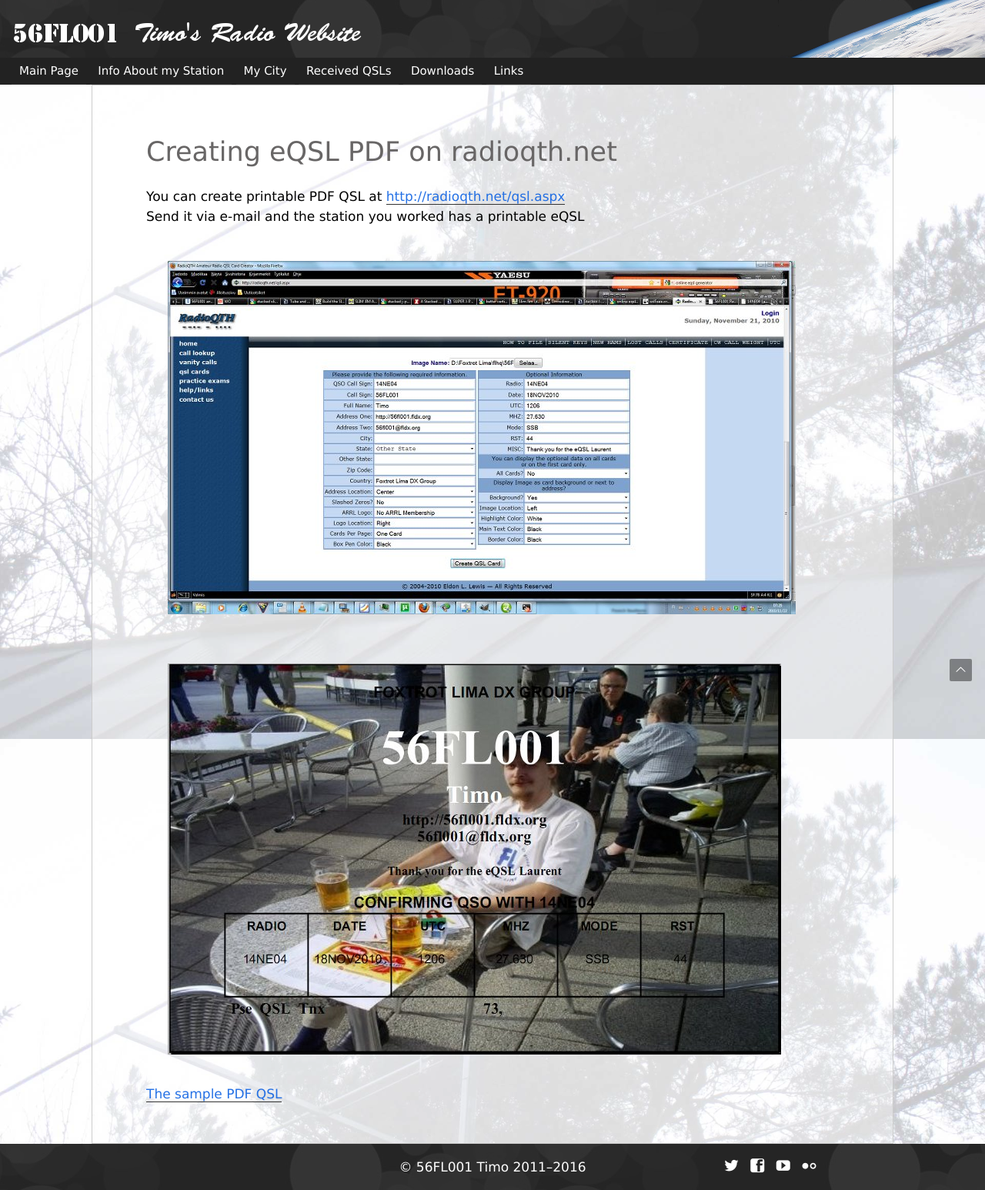
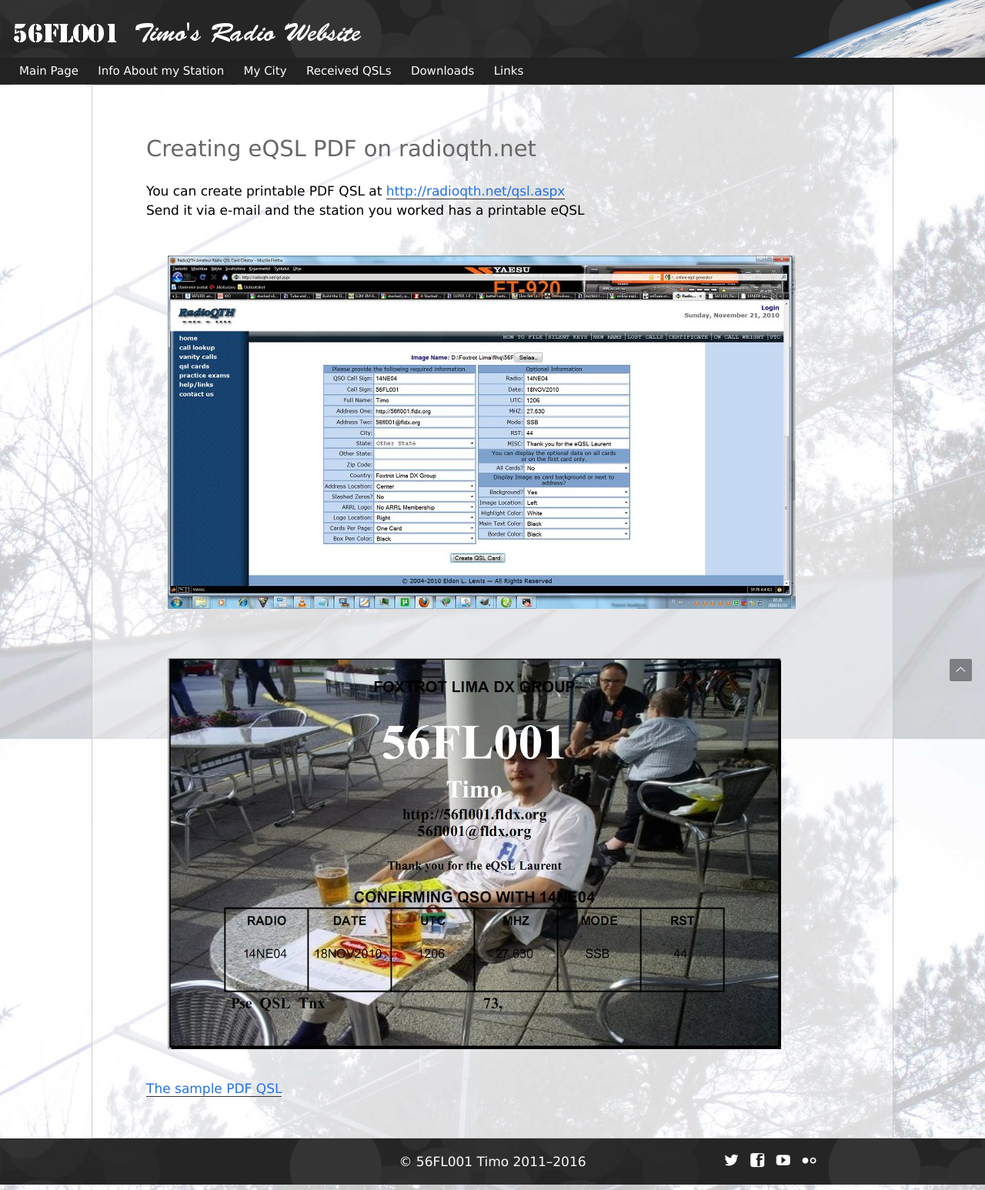
Before and after one commit to teear/56fl001.fldx.org, a Jekyll site: the page built from radioqth-qsl-creator.html, in a window 1280 px wide. Shown: the whole page at 77% size. Built offline with Jekyll 4.4.1, drawn with Linux system fonts in a browser that asks for light colours.

Commit message:
Changed heading fonts to smaller sizes when Typekit is not active

```diff
--- a/css/main.scss
+++ b/css/main.scss
@@ -156,6 +156,12 @@ h1 {
     font-size: 35px;
     margin: 25px 0 25px;
 }
+
+.wf-inactive h1,
+.wf-loading h1 {
+  font-size: 29px;
+}
+
 h2 {
     font-size: 30px;
     text-transform: capitalize;
@@ -163,6 +169,12 @@ h2 {
     color: #505a6b; /* rgba() fallback for color, does not seem to work in IE 10's IE7 mode (document mode) though, works in IE8 and for background-color in IE7 */
     color: rgba(38, 50, 72, 0.8);
 }
+
+.wf-inactive h2,
+.wf-loading h2 {
+  font-size: 22px;
+}
+
 
 img table { border: 0px; }
 
```
